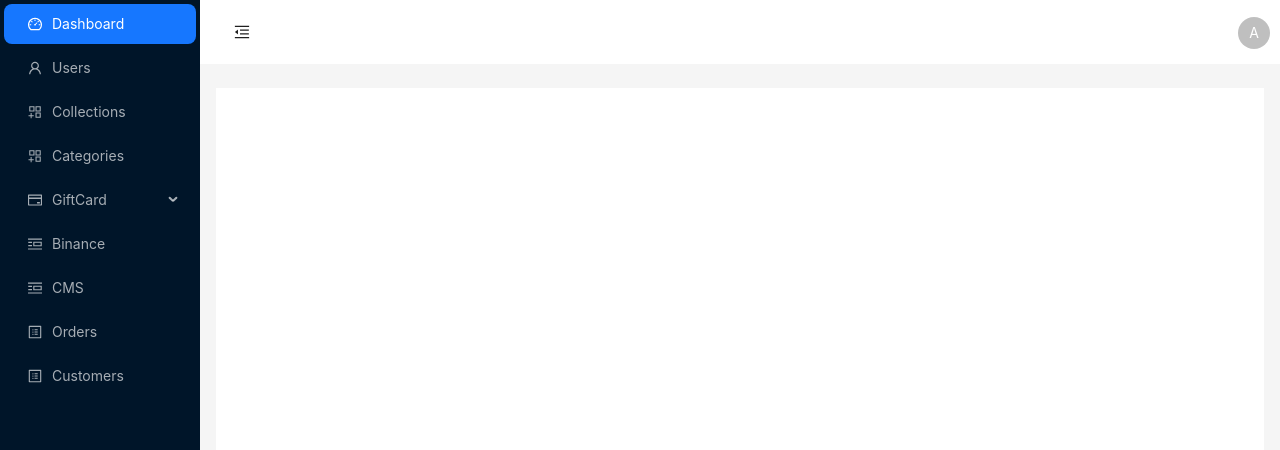
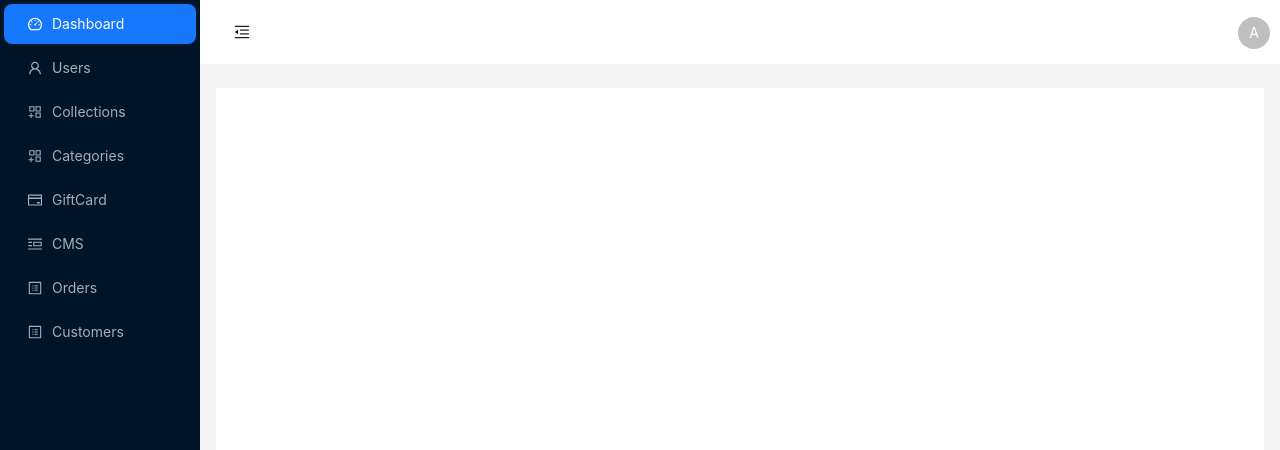
Before and after one commit to star900817/agc_binance_admin, a React (Vite) app: page /main in a window 1280 px wide. Shown: the top 450 px of the page. Built offline with nearby package versions, Linux system fonts and the light colour scheme; no server answers; sample sign-in values are in the browser's storage.

Commit message:
fix: update the sidebar

```diff
--- a/src/pages/Main/SidePanel.jsx
+++ b/src/pages/Main/SidePanel.jsx
@@ -105,36 +105,36 @@ export const SidePanel = () => {
             {
               icon: <CreditCardOutlined />,
               label: 'GiftCard',
-              children: [
-                {
-                  key: '4',
-                  label: 'Bitaqaty GiftCard',
-                  onClick: () => {
-                    manageProtectionOnRouting('giftCards')
-                      ? navigateTo('/main/bitaqatygiftcard')
-                      : navigateTo('/main/unauthorized');
-                  },
-                },
-                {
-                  key: '5',
-                  label: 'Our Giftcards',
-                  onClick: () => {
-                    manageProtectionOnRouting('giftCards')
-                      ? navigateTo('/main/selectedgiftcards')
-                      : navigateTo('/main/unauthorized');
-                  },
-                },
-              ],
-            },
-            {
-              icon: <PicRightOutlined />,
-              label: 'Binance',
+              // children: [
+              // {
+              //   key: '4',
+              //   label: 'Bitaqaty GiftCard',
+              //   onClick: () => {
+              //     manageProtectionOnRouting('giftCards')
+              //       ? navigateTo('/main/bitaqatygiftcard')
+              //       : navigateTo('/main/unauthorized');
+              //   },
+              // },
+              // {
+              key: '5',
+              // label: 'Our Giftcards',
               onClick: () => {
-                manageProtectionOnRouting('binance')
-                  ? navigateTo('/main/binance')
+                manageProtectionOnRouting('giftCards')
+                  ? navigateTo('/main/selectedgiftcards')
                   : navigateTo('/main/unauthorized');
               },
+              // },
+              // ],
             },
+            // {
+            //   icon: <PicRightOutlined />,
+            //   label: 'Binance',
+            //   onClick: () => {
+            //     manageProtectionOnRouting('binance')
+            //       ? navigateTo('/main/binance')
+            //       : navigateTo('/main/unauthorized');
+            //   },
+            // },
             {
               key: '8',
               icon: <PicRightOutlined />,
```
